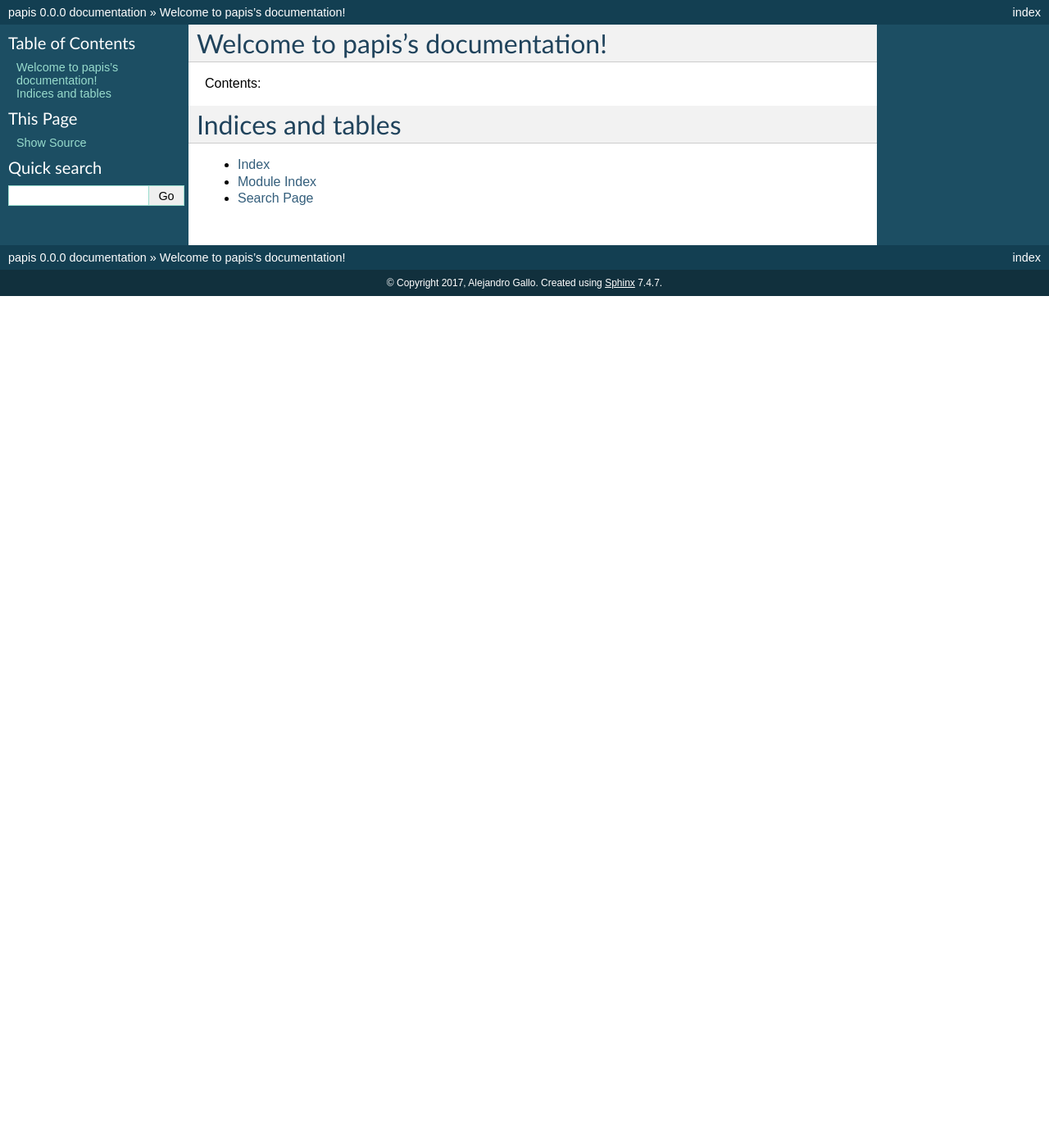
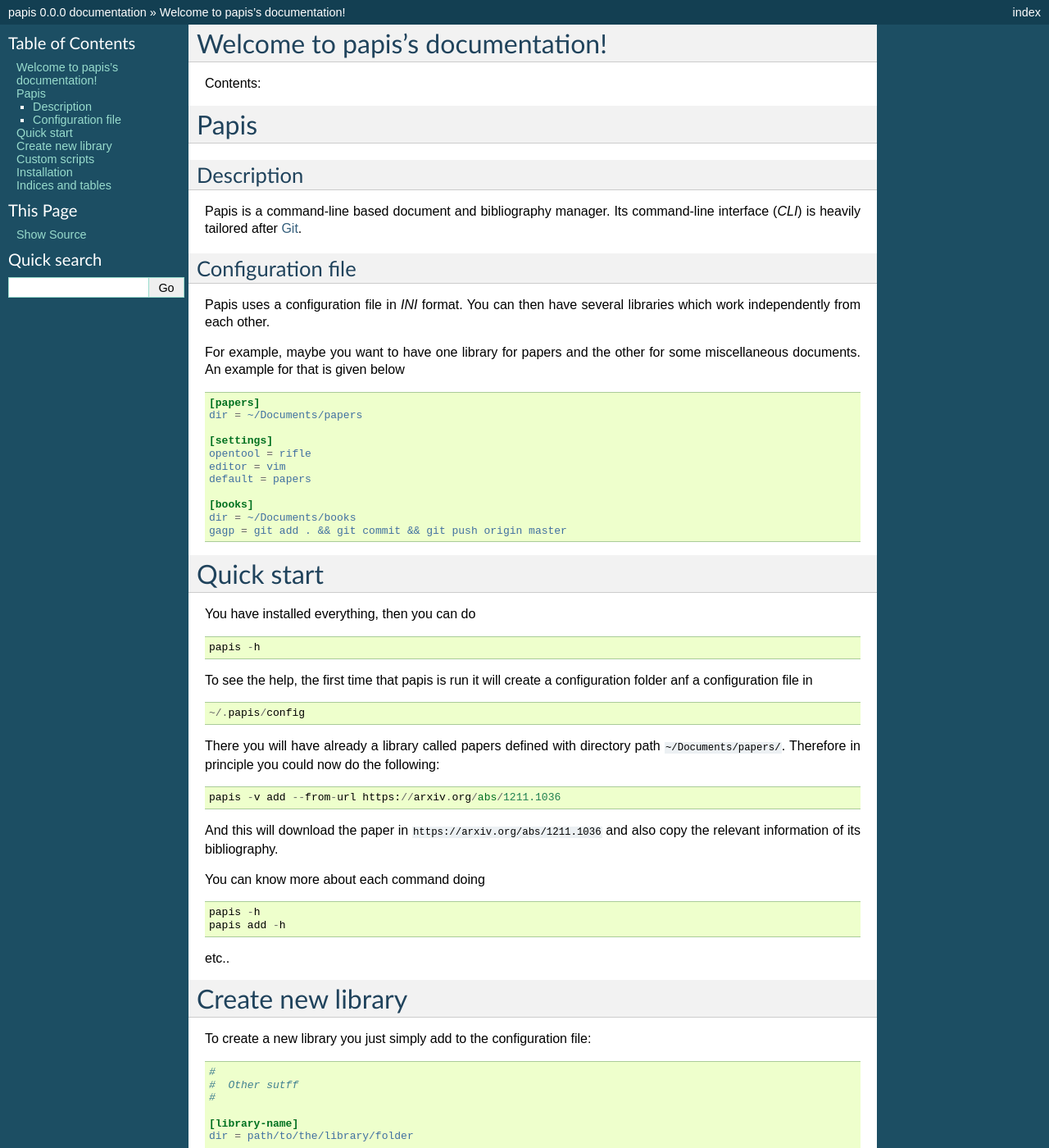
Before and after one commit to papis/papis, a Sphinx documentation site: the page built from doc/source/index.rst, in a window 1280 px wide and 1400 px high. Shown: the whole window at 82% size. Built offline with Sphinx 7.4.7, drawn with Linux system fonts in a browser that asks for light colours; some of the changed text lies outside the part shown.

Commit message:
Update doc

```diff
--- /dev/null
+++ b/doc/source/README.rst
@@ -0,0 +1,178 @@
+Papis
+=====
+
+Description
+-----------
+
+Papis is a command-line based document and bibliography manager. Its
+command-line interface (*CLI*) is heavily tailored after
+`Git <http://git-scm.com>`__.
+
+Configuration file
+------------------
+
+Papis uses a configuration file in *INI* format. You can then have
+several libraries which work independently from each other.
+
+For example, maybe you want to have one library for papers and the other
+for some miscellaneous documents. An example for that is given below
+
+.. code:: ini
+
+    [papers]
+    dir = ~/Documents/papers
+
+    [settings]
+    opentool = rifle
+    editor = vim
+    default = papers
+
+    [books]
+    dir = ~/Documents/books
+    gagp = git add . && git commit && git push origin master
+
+Quick start
+===========
+
+You have installed everything, then you can do
+
+::
+
+    papis -h
+
+To see the help, the first time that papis is run it will create a
+configuration folder anf a configuration file in
+
+::
+
+    ~/.papis/config
+
+There you will have already a library called papers defined with
+directory path ``~/Documents/papers/``. Therefore in principle you could
+now do the following:
+
+::
+
+    papis -v add --from-url https://arxiv.org/abs/1211.1036
+
+And this will download the paper in ``https://arxiv.org/abs/1211.1036``
+and also copy the relevant information of its bibliography.
+
+You can know more about each command doing
+
+::
+
+    papis -h
+    papis add -h
+
+etc..
+
+Create new library
+==================
+
+To create a new library you just simply add to the configuration file:
+
+.. code:: ini
+
+    #
+    #  Other sutff
+    #
+
+    [library-name]
+    dir = path/to/the/library/folder
+
+    #
+    #  Other sutff
+    #
+
+you can then work with the library by doing
+
+::
+
+    papis -l library-name open
+
+and so on...
+
+Custom scripts
+==============
+
+As in `git <http://git-scm.com>`__, you can write custom scripts to
+include them in the command spectrum of papis.
+
+Imagine you want to write a script to send papers to someone via
+``mutt``, you could write the following script caled ``papis-mail``:
+
+.. code:: sh
+
+    #! /usr/bin/env bash
+
+    if [[ $1 = "-h" ]]; then
+      echo "Email a paper to my friend"
+      exit 0
+    fi
+
+    folder_name=$1
+    zip_name="${folder_name}.zip"
+
+    papis -l ${PAPIS_LIB} export --folder --out ${folder_name}
+    zip -r ${zip_name} ${folder_name}
+
+    mutt -a ${zip_name}
+
+Papis defines environment variables such as ``PAPIS_LIB`` so that
+external scripts can make use of the user input.
+
+If you have the script above in your path you can run
+
+::
+
+    papis -h
+
+and you will see that there is another command besides the default
+called ``mail``. Then if you type
+
+::
+
+    papis -l mylib mail this_paper
+
+this will create a folder called ``this_paper`` with a selection of a
+document, zip it, and send it to whoever you choose to.
+
+Installation
+============
+
+Just use the Makefile:
+
+If you want to install it globally, just hit
+
+::
+
+    sudo make install-deps
+    sudo make install
+
+If you want to install it locally:
+
+::
+
+    make install-deps-local
+    make install-local
+
+If you want to install it locally and have the development version:
+
+::
+
+    make install-deps-local
+    make install-dev-local
+
+And to see the available targets hit:
+
+::
+
+    make help
+
+Also you need the following packages:
+
+::
+
+    python3-readline
+    python3-ncurses
--- a/doc/source/index.rst
+++ b/doc/source/index.rst
@@ -11,6 +11,7 @@
 .. toctree::
    :maxdepth: 2
 
+.. include:: README.rst
 
 
 Indices and tables
```
Also changed, not shown: 1 other file.
